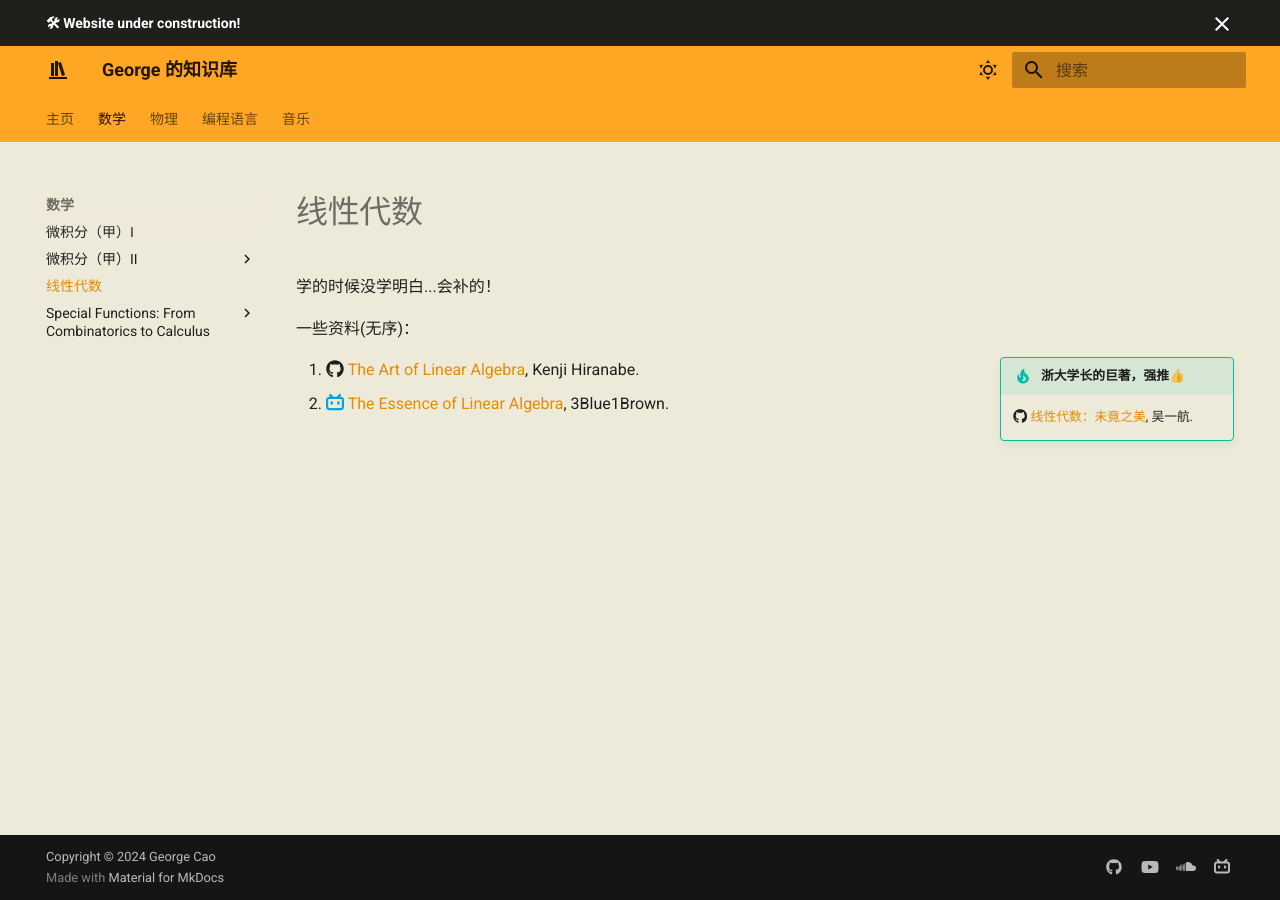
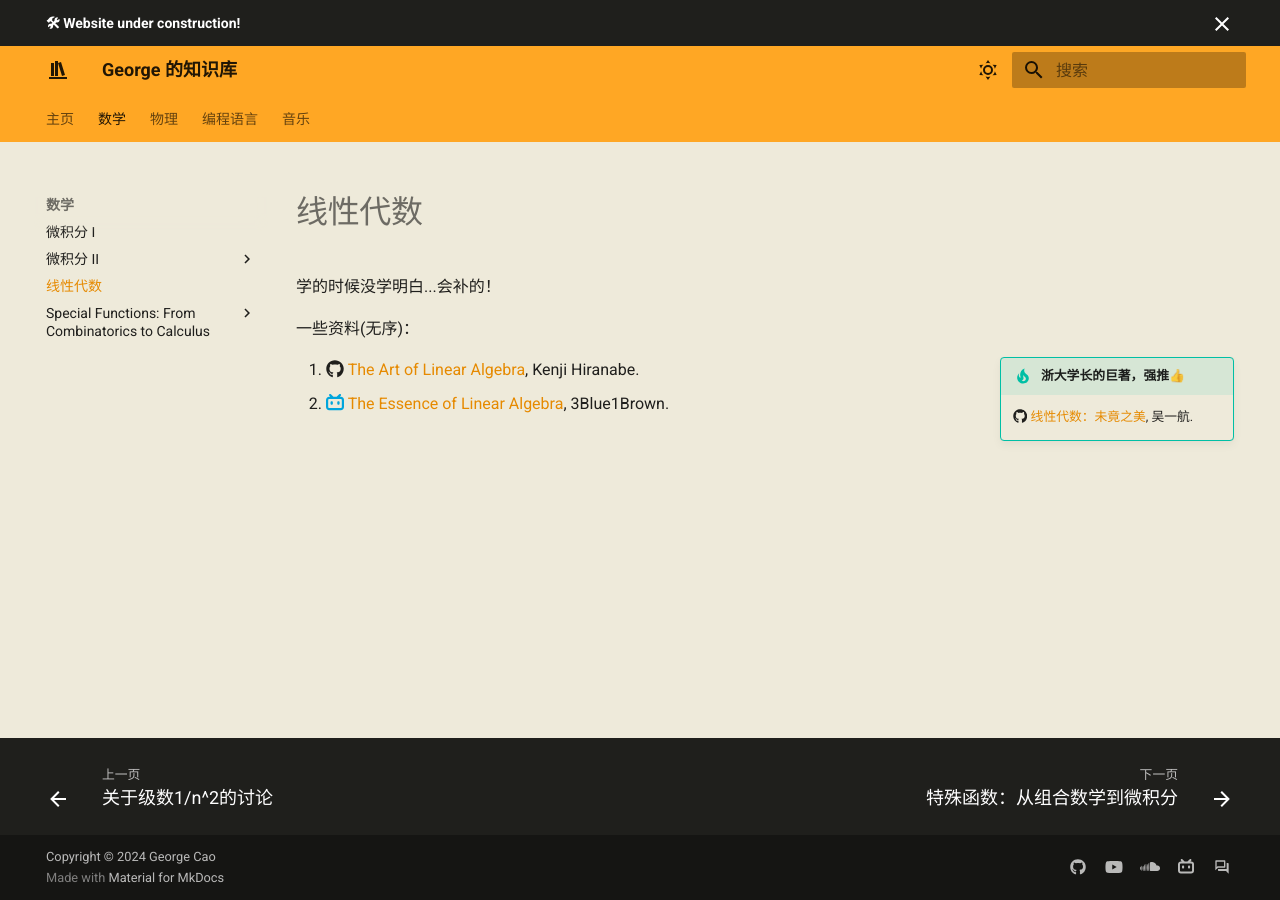
Before and after one commit to GeorgeC6/Notes, an MkDocs documentation site: the page built from docs/Math/Linear-Algebra/intro.md, in a window 1280 px wide. Built offline with MkDocs 1.6.1 and Material for MkDocs 9.7.7, drawn with Linux system fonts in a browser that asks for light colours; comment, search, counter and statistics services are not loaded.

Commit message:
minor tweaks

```diff
--- a/mkdocs.yml
+++ b/mkdocs.yml
@@ -25,6 +25,9 @@
     - navigation.tabs
     - navigation.top
     - navigation.indexes  # 点击小节名字自动显示 index 界面
+    - navigation.footer # 底部导航栏
+    - navigation.instant # 站内瞬移
+    - navigation.instant.progress
     - toc.integrate   # 文档 toc 集成到总目录中
     - toc.follow  # 右侧目录跟随滚动
     - search.highlight
@@ -33,6 +36,7 @@
     - content.tabs.link
     - content.code.annotate
     - content.code.copy
+    - content.tooltips
     - announce.dismiss
 
   palette:
@@ -65,6 +69,8 @@
       link: https://soundcloud.com/gorco
     - icon: fontawesome/brands/bilibili
       link: https://space.bilibili.com/413263041
+    - icon: material/forum-outline
+      link: https://www.cc98.org/user/id/733259
 
   analytics:
     provider: google
@@ -113,6 +119,11 @@
       separator: '[\s\u200b\-_,:!=\[\]()"`/]+|\.(?!\d)|&[lg]t;|(?!\b)(?=[A-Z][a-z])'
   - minify:
       minify_html: true # 好像能加快网页加载速度？!
+  - git-revision-date-localized:
+      enable_creation_date: true
+      type: iso_date
+  - statistics:
+      page_check_metadata: comment
 
 extra_javascript:
   - https://polyfill.io/v3/polyfill.min.js?features=es6
@@ -125,9 +136,9 @@
 nav:
   - 主页: "index.md"
   - 数学:
-    - "微积分（甲）I":
+    - "微积分 I":
       - "Math/Calculus I/index.md"
-    - "微积分（甲）II":
+    - "微积分 II":
       - "Math/Calculus II/index.md"
       - "专题讨论":
         - "Math/Calculus II/专题讨论/index.md"
@@ -145,7 +156,7 @@
       - "Week 8: Approximation of Gamma Function": "Math/Special-Functions/Week 8/index.md"
 
   - 物理:
-    - "大学物理（甲）I": "Physics/Physics I/intro.md"
+    - "物理": "Physics/Physics I/intro.md"
 
   - 编程语言:
     - Python:
--- a/requirements.txt
+++ b/requirements.txt
@@ -1,2 +1,5 @@
 mkdocs-material==9.5.27
 mkdocs-minify-plugin==0.8.0
+mkdocs-statistics-plugin==0.1.2
+jieba==0.42.1
+mkdocs-git-revision-date-localized-plugin==1.2.6
```
Also changed, not shown: docs/Music/index.md (+1 -1 lines), docs/index.md (+3 -3 lines).
